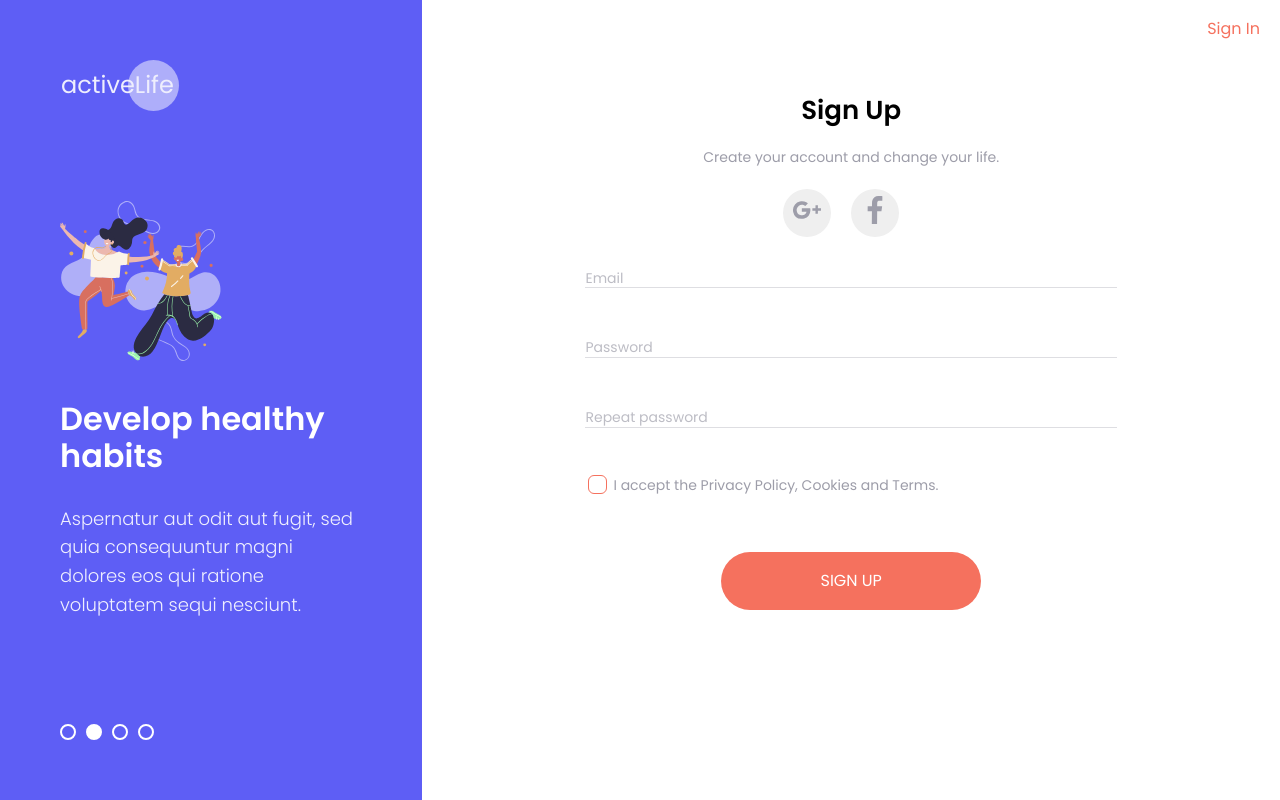
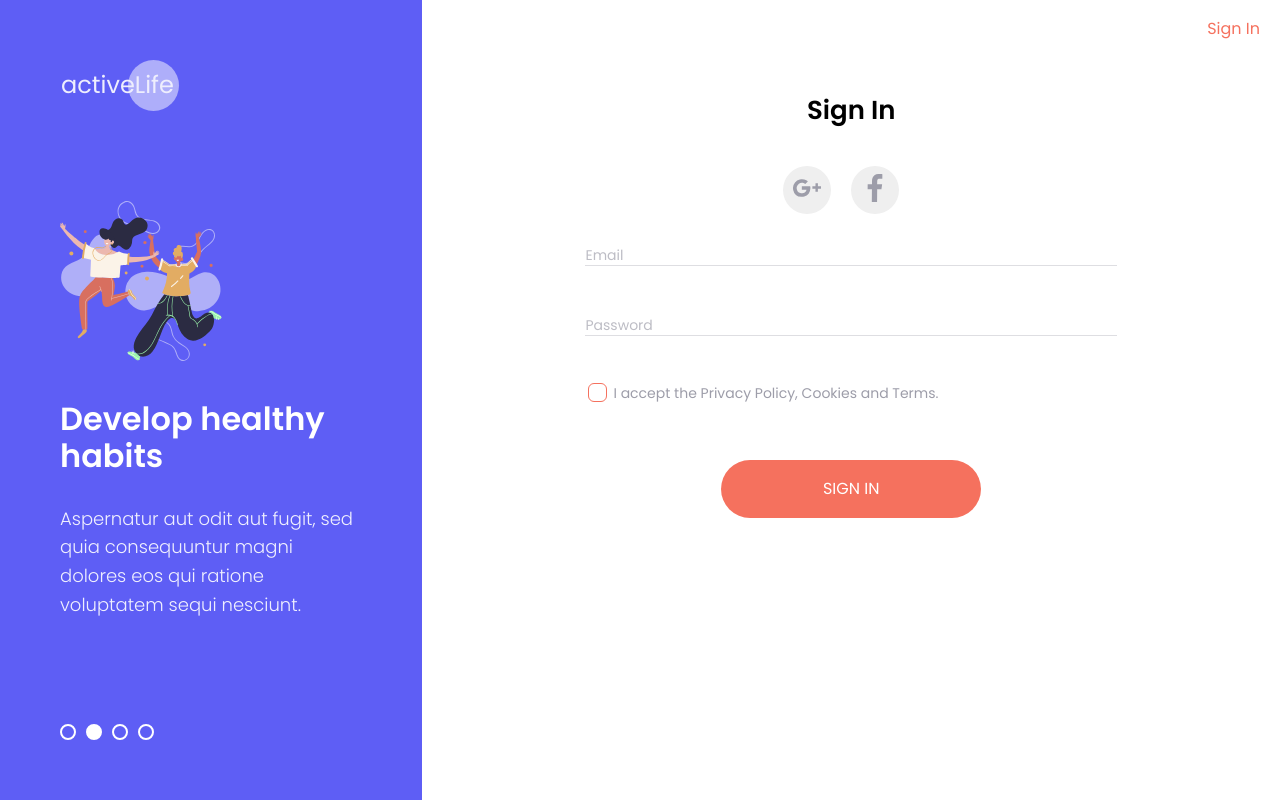
Before and after one commit to ActiveLifeApp/client, a React (Create React App) app: page /login in a window 1280 px wide. Built offline with nearby package versions, Linux system fonts and the light colour scheme.

Commit message:
User can toggle views in LoginPage, Divided ButtonLink for two variants

```diff
--- a/src/components/atoms/ButtonLink/ButtonLink.model.ts
+++ b/src/components/atoms/ButtonLink/ButtonLink.model.ts
@@ -1,4 +1,5 @@
 export interface ButtonLinkProps {
   disabled?: boolean;
   uppercase?: boolean;
+  onClick?: () => void;
 }
--- a/src/components/atoms/ButtonLink/ButtonLink.styled.ts
+++ b/src/components/atoms/ButtonLink/ButtonLink.styled.ts
@@ -1,7 +1,9 @@
 import styled from 'styled-components';
 import { ButtonLinkProps } from './ButtonLink.model';
 
-const StyledButtonLink = styled.a<ButtonLinkProps>`
+export const StyledButtonLink = styled.button<ButtonLinkProps>`
+  background: none;
+  border: none;
   color: ${({ theme }) => theme.colors.primary20};
   text-transform: ${({ uppercase }) => (uppercase ? 'uppercase' : 'none')};
   font-size: ${({ theme }) => theme.sizes.xs};
@@ -10,7 +12,18 @@ const StyledButtonLink = styled.a<ButtonLinkProps>`
 
   :hover {
     color: ${({ theme, disabled }) => (disabled ? theme.colors.primary20 : theme.colors.primary40)};
+    outline: none;
   }
 `;
 
-export default StyledButtonLink;
+export const StyledLink = styled.a<ButtonLinkProps>`
+  color: ${({ theme }) => theme.colors.primary20};
+  text-transform: ${({ uppercase }) => (uppercase ? 'uppercase' : 'none')};
+  font-size: ${({ theme }) => theme.sizes.xs};
+  font-weight: ${({ theme }) => theme.weights.regular};
+  transition: 0.3s;
+
+  :hover {
+    color: ${({ theme }) => theme.colors.primary40};
+  }
+`;
--- a/src/components/atoms/ButtonLink/ButtonLink.tsx
+++ b/src/components/atoms/ButtonLink/ButtonLink.tsx
@@ -1,12 +1,26 @@
 import React from 'react';
+
 import { ButtonLinkProps } from './ButtonLink.model';
-import StyledButtonLink from './ButtonLink.styled';
+import { StyledButtonLink, StyledLink } from './ButtonLink.styled';
 
-const ButtonLink: React.FC<ButtonLinkProps> = ({ children, disabled, uppercase }) => {
+const ButtonLink: React.FC<ButtonLinkProps> = ({ children, disabled, uppercase, onClick }) => {
   return (
-    <StyledButtonLink disabled={disabled} uppercase={uppercase} data-testid="button-link">
-      {children}
-    </StyledButtonLink>
+    <>
+      {onClick ? (
+        <StyledButtonLink
+          disabled={disabled}
+          uppercase={uppercase}
+          data-testid="button-link"
+          onClick={onClick}
+        >
+          {children}
+        </StyledButtonLink>
+      ) : (
+        <StyledLink uppercase={uppercase} data-testid="button-link">
+          {children}
+        </StyledLink>
+      )}
+    </>
   );
 };
 
--- /dev/null
+++ b/src/components/molecules/AuthForm/AuthForm.model.ts
@@ -0,0 +1,3 @@
+export interface AuthFormProps {
+  viewType: 'login' | 'registration';
+}
--- a/src/components/molecules/AuthForm/AuthForm.styled.ts
+++ b/src/components/molecules/AuthForm/AuthForm.styled.ts
@@ -1,31 +1,25 @@
 import styled from 'styled-components';
-import { Button, Typography } from 'components';
+import { Checkbox, Button } from 'components';
 
-export const StyledWrapper = styled.div`
-  width: 500px;
-`;
-
-export const HeaderWrapper = styled.div`
-  margin-bottom: 50px;
-  display: flex;
-  flex-direction: column;
-  align-items: center;
-`;
-
-export const FooterWrapper = styled.div`
-  margin-top: 10px;
-  display: flex;
-  justify-content: center;
-`;
-
-export const StyledSubheading = styled(Typography)`
-  margin-top: 10px;
+export const StyledCheckbox = styled(Checkbox)`
+  margin: 10px;
 `;
 
 export const StyledButton = styled(Button)`
-  margin: 40px auto 0;
+  margin: 58px auto;
 `;
 
-export const StyledParagraph = styled(Typography)`
-  margin-right: 5px;
+export const StyledForm = styled.form`
+  ${({ theme: { devices } }) => devices.tablet} {
+    width: 65%;
+    display: flex;
+    flex-direction: column;
+    margin: 0 auto;
+  }
+  ${({ theme: { devices } }) => devices.desktop} {
+    width: 40%;
+    display: flex;
+    flex-direction: column;
+    margin: 0 auto;
+  }
 `;
--- a/src/components/molecules/AuthForm/AuthForm.tsx
+++ b/src/components/molecules/AuthForm/AuthForm.tsx
@@ -1,36 +1,23 @@
 import React from 'react';
-import { Typography, Input, ButtonLink } from 'components';
-import {
-  StyledWrapper,
-  HeaderWrapper,
-  FooterWrapper,
-  StyledSubheading,
-  StyledButton,
-  StyledParagraph,
-} from './AuthForm.styled';
 
-const AuthForm: React.FC<{}> = () => (
-  <StyledWrapper>
-    <HeaderWrapper>
-      <Typography type="heading" variant="h2">
-        Sign in
-      </Typography>
-      <StyledSubheading type="paragraph" variant="p2">
-        Sign in to continue
-      </StyledSubheading>
-    </HeaderWrapper>
-    <form>
-      <Input type="text" label="Email" id="email" />
-      <Input type="password" label="Password" id="password" />
-      <StyledButton type="submit">Sign in</StyledButton>
-    </form>
-    <FooterWrapper>
-      <StyledParagraph type="paragraph" variant="p3">
-        Don’t have an account?
-      </StyledParagraph>
-      <ButtonLink>Sign Up</ButtonLink>
-    </FooterWrapper>
-  </StyledWrapper>
+import { Input } from 'components';
+import { StyledForm, StyledCheckbox, StyledButton } from './AuthForm.styled';
+import { AuthFormProps } from './AuthForm.model';
+
+const AuthForm: React.FC<AuthFormProps> = ({ viewType }) => (
+  <StyledForm>
+    <Input type="text" label="Email" name="email" id="email" />
+    <Input type="passowrd" label="Password" name="password" id="password" />
+    {viewType === 'registration' && (
+      <Input type="passowrd" label="Repeat password" name="repeatPassword" id="repeatPassword" />
+    )}
+    <StyledCheckbox
+      label="I accept the Privacy Policy, Cookies and Terms."
+      name="policyAccept"
+      id="policyAccept"
+    />
+    <StyledButton type="submit">{viewType === 'login' ? 'Sign In' : 'Sign up'}</StyledButton>
+  </StyledForm>
 );
 
 export default AuthForm;
--- a/src/pages/LoginPage.tsx
+++ b/src/pages/LoginPage.tsx
@@ -1,10 +1,26 @@
-import React from 'react';
+import React, { useState } from 'react';
+
 import { LoginTemplate } from 'templates';
+import { AuthForm } from 'components';
 
 export interface Props {}
 
 const LoginPage: React.FC<Props> = () => {
-  return <LoginTemplate />;
+  const [viewType, setViewType] = useState<'login' | 'registration'>('login');
+
+  const handleViewTypeChange = () => {
+    if (viewType === 'login') {
+      setViewType('registration');
+    } else {
+      setViewType('login');
+    }
+  };
+
+  return (
+    <LoginTemplate viewType={viewType} changeFn={handleViewTypeChange}>
+      <AuthForm viewType={viewType} />
+    </LoginTemplate>
+  );
 };
 
 export default LoginPage;
--- a/src/templates/LoginTemplate.tsx
+++ /dev/null
@@ -1,154 +0,0 @@
-import React from 'react';
-import styled from 'styled-components';
-import {
-  Logo,
-  ButtonLogin,
-  Typography,
-  ButtonLink,
-  Input,
-  Checkbox,
-  Button,
-  Slider,
-} from 'components';
-
-const StyledWrapper = styled.div`
-  padding: 20px;
-
-  ${({ theme: { devices } }) => devices.tablet} {
-    padding: 40px;
-  }
-
-  ${({ theme: { devices } }) => devices.tabletL} {
-    padding: 0;
-    display: flex;
-  }
-`;
-
-const InnerWrapper = styled.div`
-  ${({ theme: { devices } }) => devices.tabletL} {
-    padding: 20px;
-    flex-grow: 1;
-    display: flex;
-    flex-direction: column;
-  }
-`;
-
-const StyledLogo = styled(Logo)`
-  ${({ theme: { devices } }) => devices.tabletL} {
-    display: none;
-  }
-`;
-
-const StyledHeader = styled.header`
-  display: flex;
-  justify-content: space-between;
-  align-items: center;
-
-  ${({ theme: { devices } }) => devices.tabletL} {
-    justify-content: flex-end;
-  }
-`;
-
-const StyledHeading = styled(Typography)`
-  margin: 48px 0 20px;
-  text-align: center;
-  ${({ theme: { devices } }) => devices.tabletL} {
-    margin: 58px 0 20px;
-  }
-  ${({ theme: { devices } }) => devices.desktop} {
-    margin: 68px 0 20px;
-  }
-  ${({ theme: { devices } }) => devices.desktopFHD} {
-    margin: 88px 0 20px;
-  }
-`;
-
-const StyledParagraph = styled(Typography)`
-  text-align: center;
-`;
-
-const StyledButtonWrapper = styled.div`
-  margin: 20px 0 30px;
-  display: flex;
-  justify-content: center;
-`;
-
-const StyledButtonLogin = styled(ButtonLogin)`
-  margin-right: 20px;
-`;
-
-const StyledCheckbox = styled(Checkbox)`
-  margin: 10px;
-`;
-
-const StyledButton = styled(Button)`
-  margin: 58px auto;
-`;
-
-const StyledForm = styled.form`
-  ${({ theme: { devices } }) => devices.tablet} {
-    width: 65%;
-    display: flex;
-    flex-direction: column;
-    margin: 0 auto;
-  }
-  ${({ theme: { devices } }) => devices.desktop} {
-    width: 40%;
-    display: flex;
-    flex-direction: column;
-    margin: 0 auto;
-  }
-`;
-
-const StyledSlider = styled(Slider)`
-  display: none;
-  ${({ theme: { devices } }) => devices.tabletL} {
-    display: block;
-  }
-`;
-
-export interface Props {}
-
-const LoginTemplate: React.FC<Props> = () => {
-  return (
-    <StyledWrapper>
-      <StyledSlider />
-      <InnerWrapper>
-        <StyledHeader>
-          <StyledLogo />
-          <ButtonLink>Sign In</ButtonLink>
-        </StyledHeader>
-        <div>
-          <StyledHeading type="heading" variant="h3">
-            Sign Up
-          </StyledHeading>
-          <StyledParagraph type="paragraph" variant="p3">
-            Create your account and change your life.
-          </StyledParagraph>
-        </div>
-        <StyledButtonWrapper>
-          <StyledButtonLogin icon="google" />
-          <StyledButtonLogin icon="facebook" />
-        </StyledButtonWrapper>
-        <StyledForm>
-          <Input type="text" label="Email" name="email" id="email" />
-          <Input type="passowrd" label="Password" name="password" id="password" />
-          <Input
-            type="passowrd"
-            label="Repeat password"
-            name="repeatPassword"
-            id="repeatPassword"
-          />
-          <StyledCheckbox
-            label="I accept the Privacy Policy, Cookies and Terms."
-            name="policyAccept"
-            id="policyAccept"
-          />
-          <StyledButton type="submit">Sign up</StyledButton>
-        </StyledForm>
-      </InnerWrapper>
-    </StyledWrapper>
-  );
-};
-
-export default LoginTemplate;
--- /dev/null
+++ b/src/templates/LoginTemplate/LoginTemplate.styled.tsx
@@ -0,0 +1,76 @@
+import styled from 'styled-components';
+
+import { Logo, ButtonLogin, Typography, Slider } from 'components';
+
+export const StyledWrapper = styled.div`
+  padding: 20px;
+
+  ${({ theme: { devices } }) => devices.tablet} {
+    padding: 40px;
+  }
+
+  ${({ theme: { devices } }) => devices.tabletL} {
+    padding: 0;
+    display: flex;
+  }
+`;
+
+export const InnerWrapper = styled.div`
+  ${({ theme: { devices } }) => devices.tabletL} {
+    padding: 20px;
+    flex-grow: 1;
+    display: flex;
+    flex-direction: column;
+  }
+`;
+
+export const StyledLogo = styled(Logo)`
+  ${({ theme: { devices } }) => devices.tabletL} {
+    display: none;
+  }
+`;
+
+export const StyledHeader = styled.header`
+  display: flex;
+  justify-content: space-between;
+  align-items: center;
+
+  ${({ theme: { devices } }) => devices.tabletL} {
+    justify-content: flex-end;
+  }
+`;
+
+export const StyledHeading = styled(Typography)`
+  margin: 48px 0 20px;
+  text-align: center;
+  ${({ theme: { devices } }) => devices.tabletL} {
+    margin: 58px 0 20px;
+  }
+  ${({ theme: { devices } }) => devices.desktop} {
+    margin: 68px 0 20px;
+  }
+  ${({ theme: { devices } }) => devices.desktopFHD} {
+    margin: 88px 0 20px;
+  }
+`;
+
+export const StyledParagraph = styled(Typography)`
+  text-align: center;
+`;
+
+export const StyledButtonWrapper = styled.div`
+  margin: 20px 0 30px;
+  display: flex;
+  justify-content: center;
+`;
+
+export const StyledButtonLogin = styled(ButtonLogin)`
+  margin-right: 20px;
+`;
+
+export const StyledSlider = styled(Slider)`
+  display: none;
+  ${({ theme: { devices } }) => devices.tabletL} {
+    display: block;
+  }
+`;
--- /dev/null
+++ b/src/templates/LoginTemplate/LoginTemplate.tsx
@@ -0,0 +1,50 @@
+import React from 'react';
+
+import { ButtonLink } from 'components';
+import {
+  StyledWrapper,
+  InnerWrapper,
+  StyledButtonLogin,
+  StyledButtonWrapper,
+  StyledHeader,
+  StyledHeading,
+  StyledLogo,
+  StyledParagraph,
+  StyledSlider,
+} from './LoginTemplate.styled';
+
+export interface Props {
+  viewType: 'login' | 'registration';
+  changeFn: () => void;
+}
+
+const LoginTemplate: React.FC<Props> = ({ children, viewType, changeFn }) => {
+  return (
+    <StyledWrapper>
+      <StyledSlider />
+      <InnerWrapper>
+        <StyledHeader>
+          <StyledLogo />
+          <ButtonLink onClick={changeFn}>{viewType === 'login' ? 'Sign In' : 'Sign Up'}</ButtonLink>
+        </StyledHeader>
+        <div>
+          <StyledHeading type="heading" variant="h3">
+            {viewType === 'login' ? 'Sign In' : 'Sign Up'}
+          </StyledHeading>
+          {viewType === 'registration' && (
+            <StyledParagraph type="paragraph" variant="p3">
+              Create your account and change your life.
+            </StyledParagraph>
+          )}
+        </div>
+        <StyledButtonWrapper>
+          <StyledButtonLogin icon="google" />
+          <StyledButtonLogin icon="facebook" />
+        </StyledButtonWrapper>
+        {children}
+      </InnerWrapper>
+    </StyledWrapper>
+  );
+};
+
+export default LoginTemplate;
--- /dev/null
+++ b/src/templates/LoginTemplate/index.ts
@@ -0,0 +1 @@
+export { default } from './LoginTemplate';
```
Also changed, not shown: 1 other file (tests, documents, lock files or other folders).
